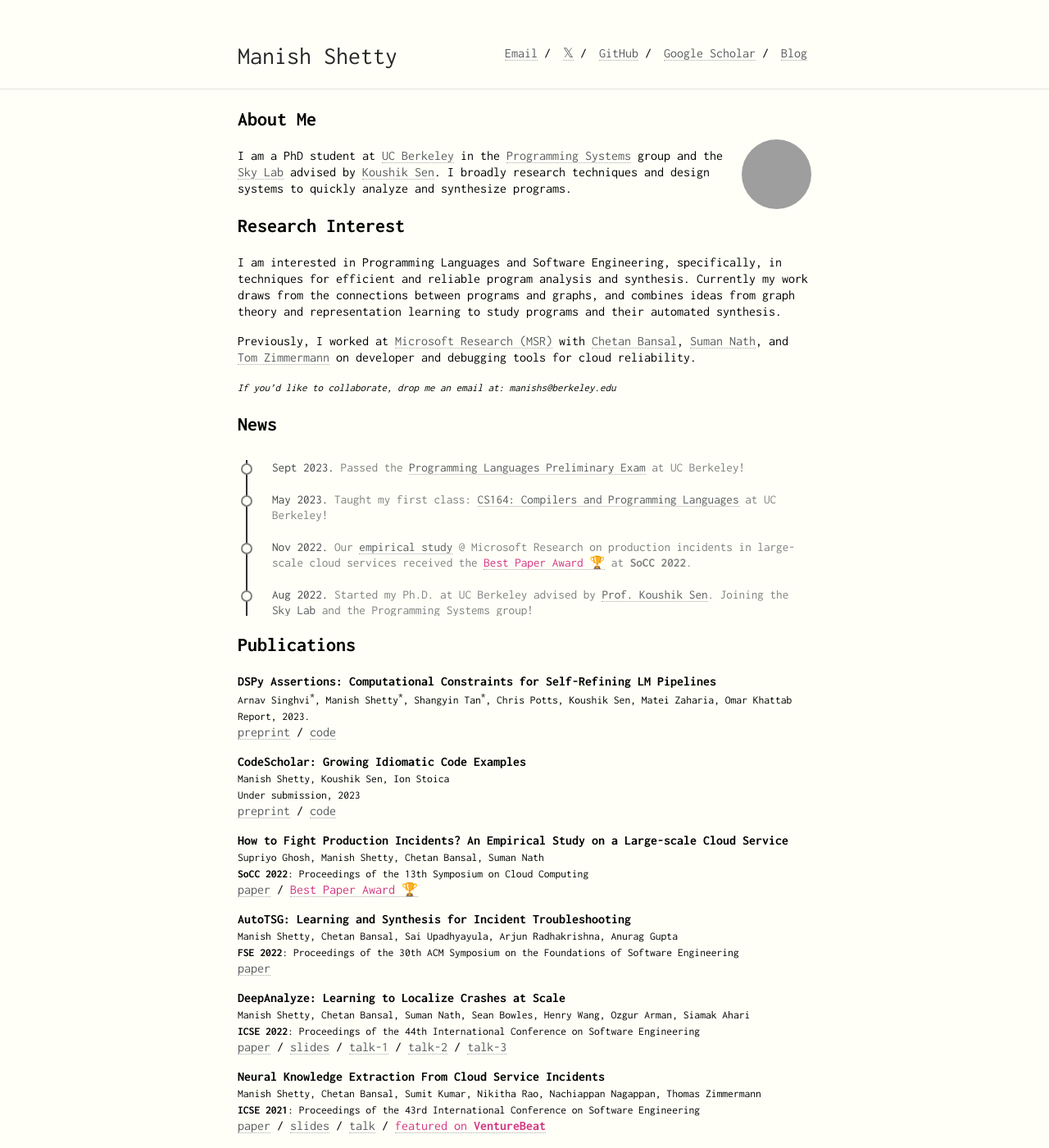
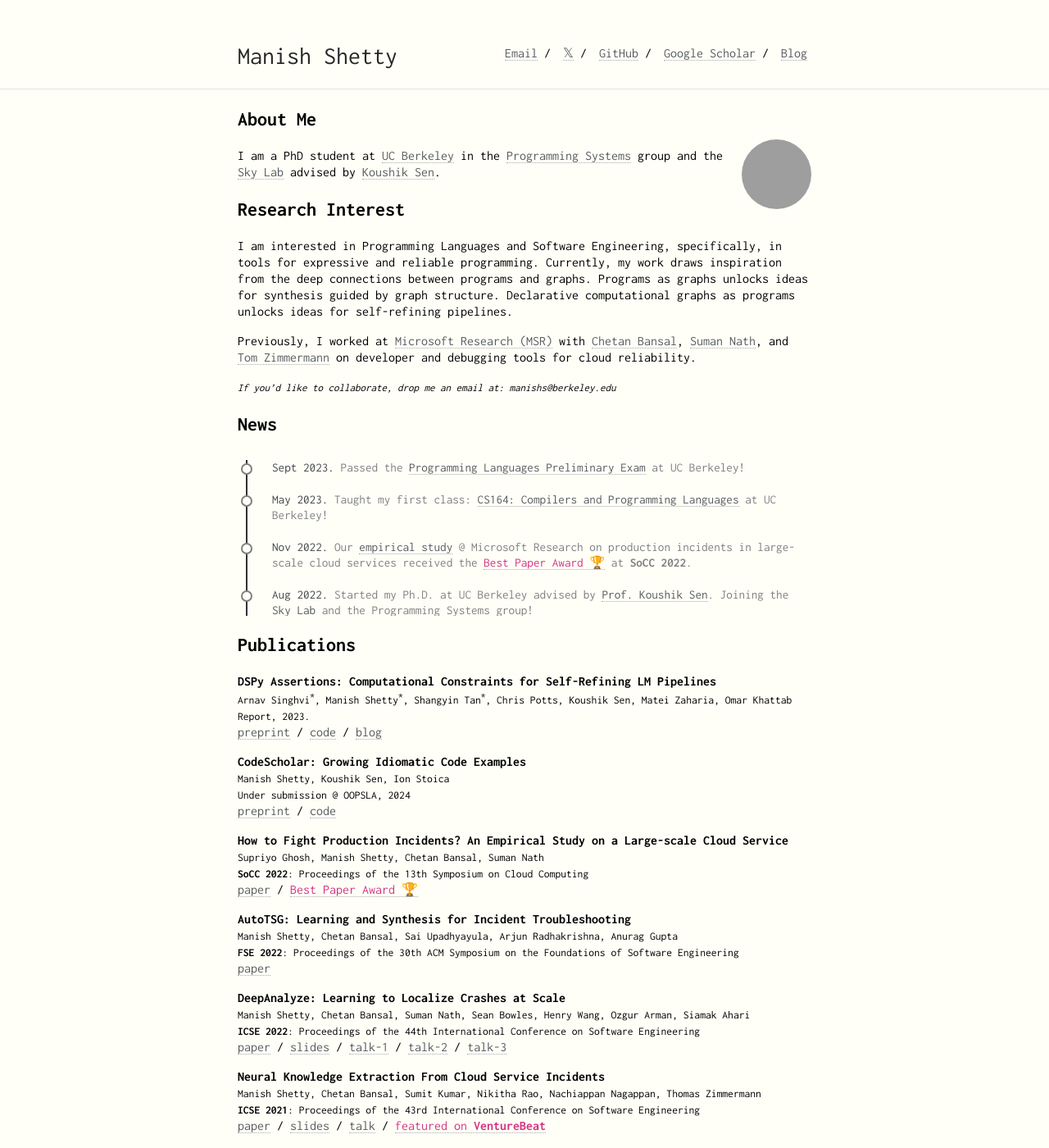
Before and after one commit to manishshettym/manishshettym.github.io, a Jekyll site: the page built from index.md, in a window 1280 px wide and 1400 px high. Shown: the whole window at 82% size. Built offline with Jekyll 4.4.1, drawn with Linux system fonts in a browser that asks for light colours; grey boxes are pictures that could not be loaded.

Commit message:
add dspy blog

```diff
--- a/index.md
+++ b/index.md
@@ -6,12 +6,13 @@ layout: default
 
 <img class="profile-picture" src="./images/dpForAll.png">
 I am a PhD student at <a href="https://www.berkeley.edu/">UC Berkeley</a> in the <a href="https://ps.berkeley.edu/">Programming Systems</a> group and the <a href="https://sky.cs.berkeley.edu/">Sky Lab</a> advised by <a href="https://people.eecs.berkeley.edu/~ksen">Koushik Sen</a>.
-I broadly research techniques and design systems to quickly analyze and synthesize programs.
 
 
 ## Research Interest
 
-I am interested in Programming Languages and Software Engineering, specifically, in techniques for efficient and reliable program analysis and synthesis. Currently my work draws from the connections between programs and graphs, and combines ideas from graph theory and representation learning to study programs and their automated synthesis.
+I am interested in Programming Languages and Software Engineering, specifically, in tools
+for expressive and reliable programming. Currently, my work draws inspiration from the
+deep connections between programs and graphs. Programs as graphs unlocks ideas for synthesis guided by graph structure. Declarative computational graphs as programs unlocks ideas for self-refining pipelines.
 
 Previously, I worked at <a href="https://www.microsoft.com/en-us/research/">Microsoft Research (MSR)</a>
 with
@@ -69,11 +70,12 @@ developer and debugging tools for cloud reliability.
 <span style="font-size:85%">Arnav Singhvi<sup>*</sup>, Manish Shetty<sup>*</sup>, Shangyin Tan<sup>*</sup>, Chris Potts, Koushik Sen, Matei Zaharia, Omar Khattab<br>
 Report, 2023. </span> <br>
 <a href="/pdf/preprints/DSPy_Assert.pdf">preprint</a> /
-<a href="https://github.com/stanfordnlp/dspy/blob/main/dspy/primitives/assertions.py">code</a>
+<a href="https://github.com/stanfordnlp/dspy/blob/main/dspy/primitives/assertions.py">code</a> /
+<a href="/blog/scrivings/dspy-assertions-a-pr-reviews-pov/">blog</a>
 
 **CodeScholar: Growing Idiomatic Code Examples** <br>
 <span style="font-size:85%">Manish Shetty, Koushik Sen, Ion Stoica <br>
-Under submission, 2023 </span> <br>
+Under submission @ OOPSLA, 2024 </span> <br>
 <a href="/pdf/preprints/CodeScholar_OOPSLA_24.pdf">preprint</a> /
 <a href="https://github.com/tart-proj/codescholar">code</a>
 
```
